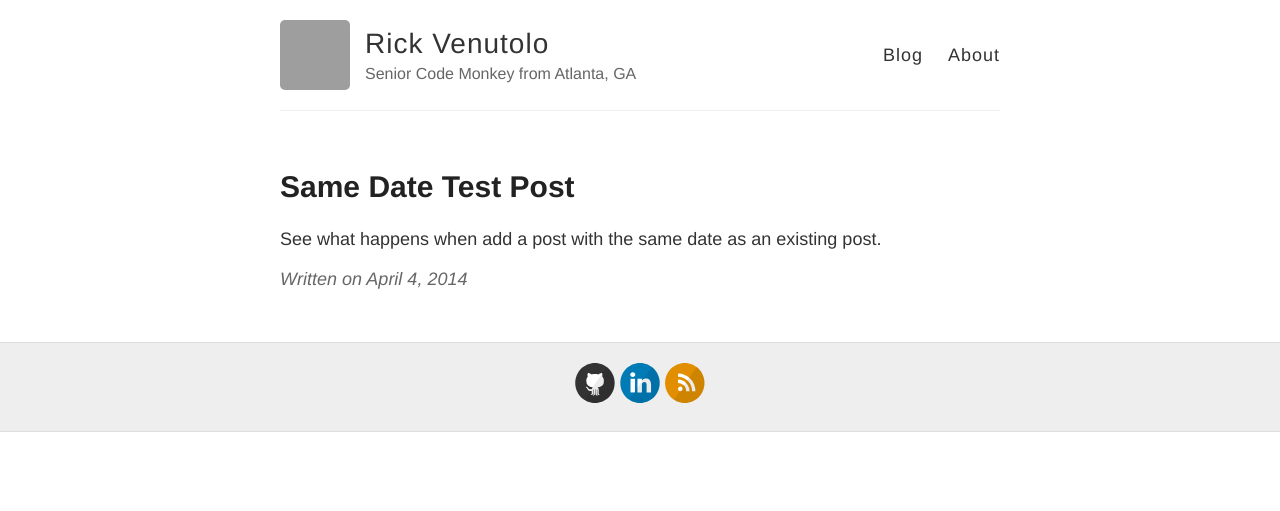
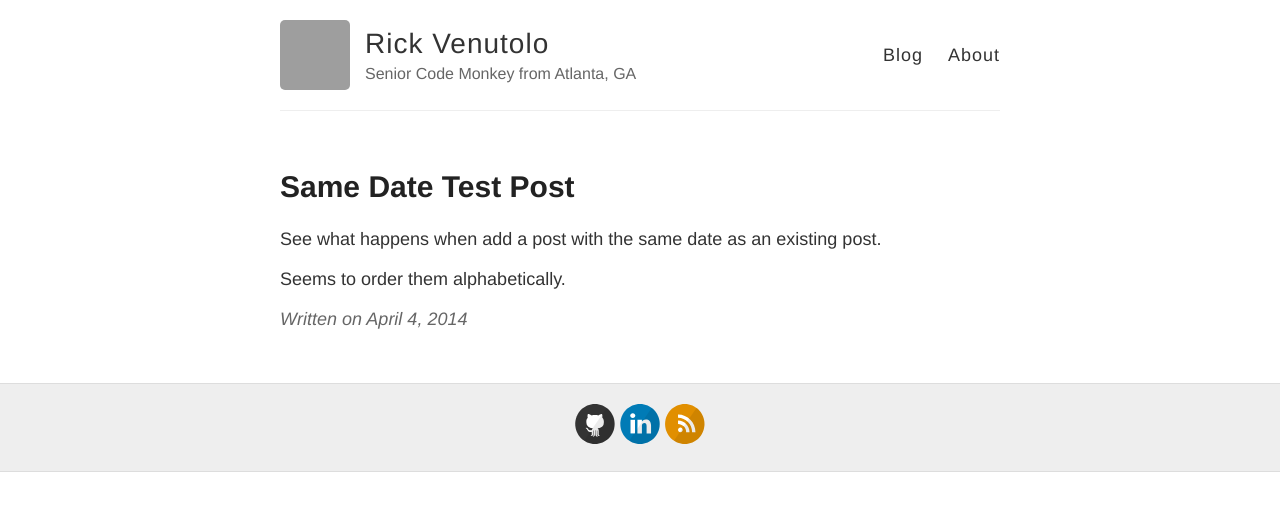
Before and after one commit to rvenutolo/jekyll-now-test, a Jekyll site: the page built from _posts/2014-04-04-ZSame-Date-Test.md, in a window 1280 px wide. Shown: the top 511 px of the page. Built offline with Jekyll 4.4.1, drawn with Linux system fonts in a browser that asks for light colours; comment, search, counter and statistics services are not loaded; grey boxes are pictures that could not be loaded.

Commit message:
Rename post with same date

```diff
--- a/_posts/2014-04-04-Same-Date-Test.md
+++ b/_posts/2014-04-04-ZSame-Date-Test.md
@@ -4,3 +4,5 @@ title: Same Date Test Post
 ---
 
 See what happens when add a post with the same date as an existing post.
+
+Seems to order them alphabetically.
```
